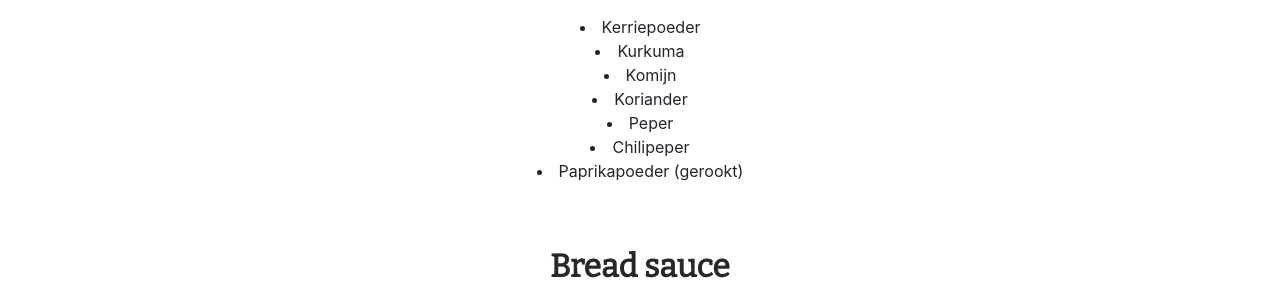
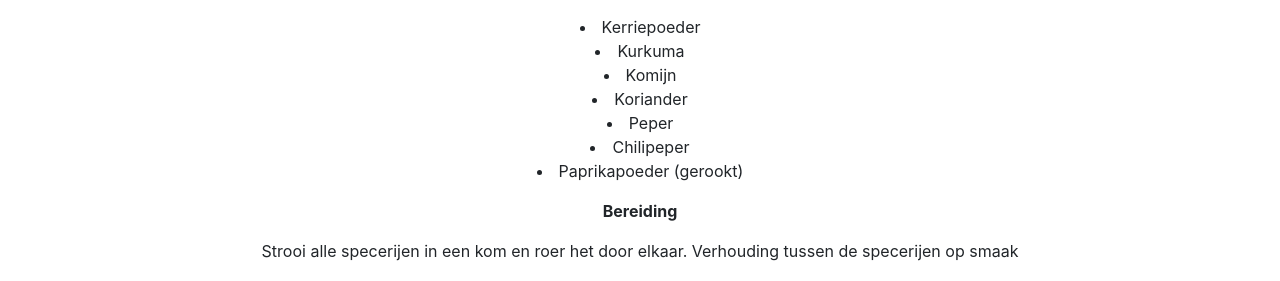
Before and after one commit to BenjamainusK/specerijtje, a plain HTML site: page index.html in a window 1280 px wide. Shown: the part 671-952 px from the top of the page. Drawn offline with nearby package versions, Linux system fonts and the light colour scheme.

Commit message:
commit on 'master'

```diff
--- a/index.html
+++ b/index.html
@@ -72,6 +72,9 @@
                 <li>Paprikapoeder (gerookt)</li>
             </p>
 
+            <p style="margin-top: 1em;"><b>Bereiding</b></p>
+            <p>Strooi alle specerijen in een kom en roer het door elkaar. Verhouding tussen de specerijen op smaak</p>
+
             <h2 id="Bread_sauce" class="display-5" style="color: rgb(38, 40, 43); font-family: Bitter; margin-top: 2em;"><b>Bread sauce</b></h2>
             <p><b>Nodig</b></p>
                 <li>Kopje oude broodkruimels</li>
```
